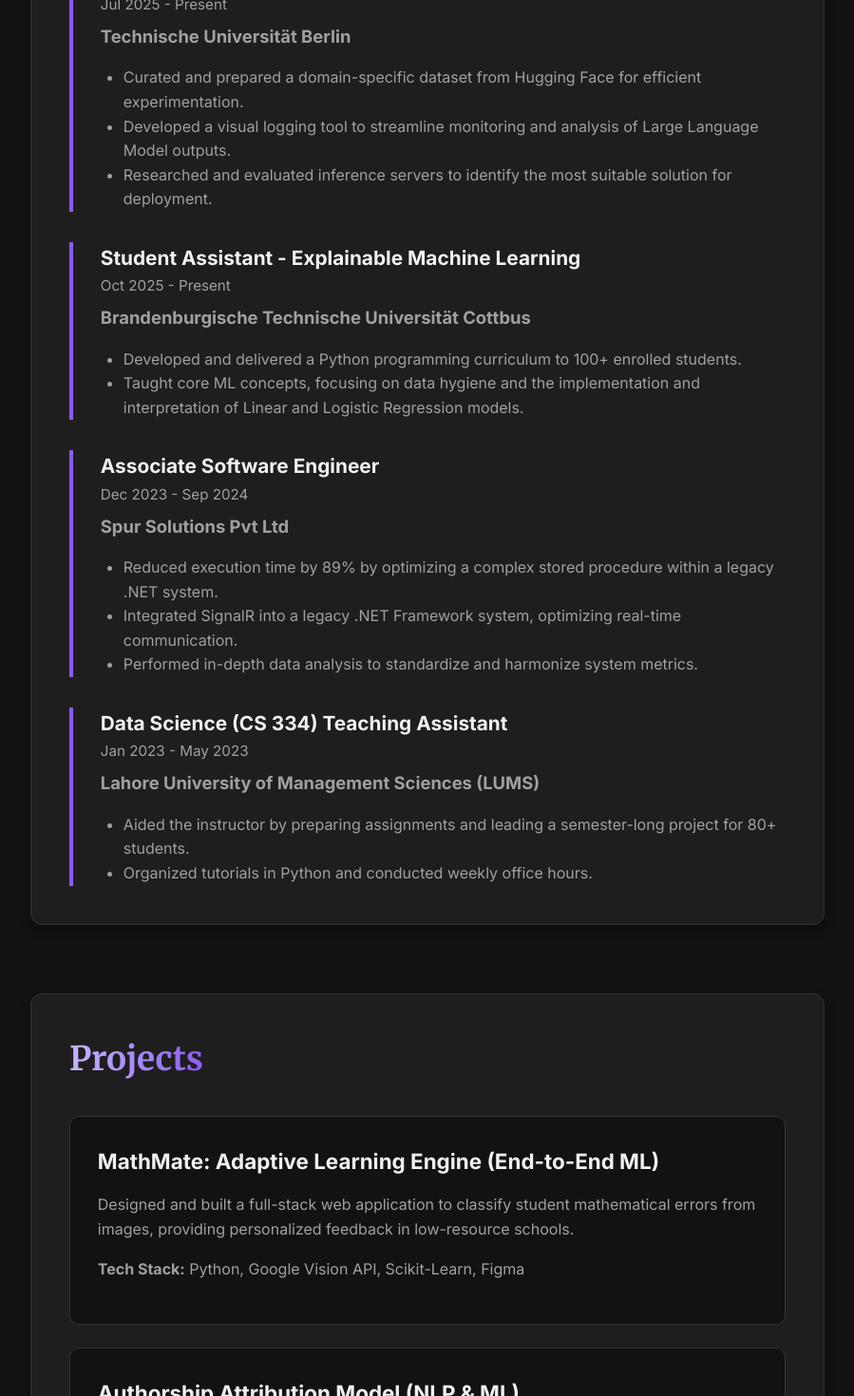
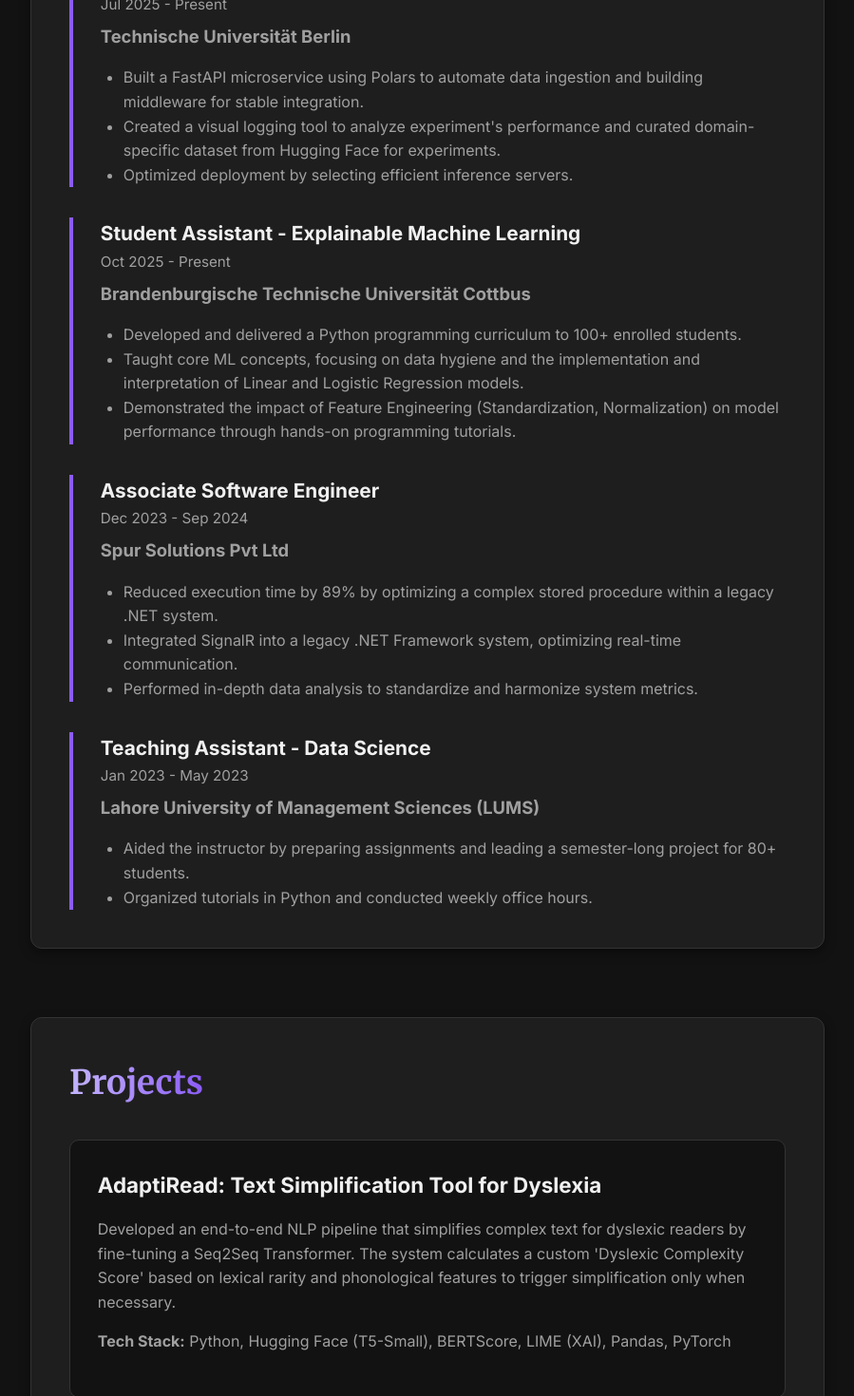
Before and after one commit to ayeshalashkarwala/my-portfolio, a React (Vite) app: page / in a window 1280 px wide. Shown: the part 1260-2730 px from the top of the page at 95% size, without its empty margins (190-1089 px from the left). Built offline with nearby package versions, Linux system fonts and the light colour scheme.

Commit message:
Updated Resume.

```diff
--- a/src/components/Experience.jsx
+++ b/src/components/Experience.jsx
@@ -6,9 +6,9 @@
     company: "Technische Universität Berlin",
     date: "Jul 2025 - Present",
     points: [
-      "Curated and prepared a domain-specific dataset from Hugging Face for efficient experimentation.",
-      "Developed a visual logging tool to streamline monitoring and analysis of Large Language Model outputs.",
-      "Researched and evaluated inference servers to identify the most suitable solution for deployment."
+      "Built a FastAPI microservice using Polars to automate data ingestion and building middleware for stable integration.",
+      "Created a visual logging tool to analyze experiment's performance and curated domain-specific dataset from Hugging Face for experiments.",
+      "Optimized deployment by selecting efficient inference servers.",
     ]
   },
   {
@@ -17,7 +17,8 @@
     date: "Oct 2025 - Present",
     points: [
       "Developed and delivered a Python programming curriculum to 100+ enrolled students.",
-      "Taught core ML concepts, focusing on data hygiene and the implementation and interpretation of Linear and Logistic Regression models."
+      "Taught core ML concepts, focusing on data hygiene and the implementation and interpretation of Linear and Logistic Regression models.",
+      "Demonstrated the impact of Feature Engineering (Standardization, Normalization) on model performance through hands-on programming tutorials."
     ]
   },
   {
@@ -31,7 +32,7 @@
     ]
   },
   {
-    role: "Data Science (CS 334) Teaching Assistant",
+    role: "Teaching Assistant - Data Science",
     company: "Lahore University of Management Sciences (LUMS)",
     date: "Jan 2023 - May 2023",
     points: [
--- a/src/components/Projects.jsx
+++ b/src/components/Projects.jsx
@@ -1,6 +1,12 @@
 import React from 'react';
 
 const projectData = [
+  {
+    title: "AdaptiRead: Text Simplification Tool for Dyslexia",
+    description: "Developed an end-to-end NLP pipeline that simplifies complex text for dyslexic readers by fine-tuning a Seq2Seq Transformer. The system calculates a custom 'Dyslexic Complexity Score' based on lexical rarity and phonological features to trigger simplification only when necessary.",
+    tech: "Python, Hugging Face (T5-Small), BERTScore, LIME (XAI), Pandas, PyTorch",
+    link: "https://github.com/ayeshalashkarwala/adaptiread"
+  },
   {
     title: "MathMate: Adaptive Learning Engine (End-to-End ML)",
     description: "Designed and built a full-stack web application to classify student mathematical errors from images, providing personalized feedback in low-resource schools.",
```
Also changed, not shown: 1 other file (tests, documents, lock files or other folders).
